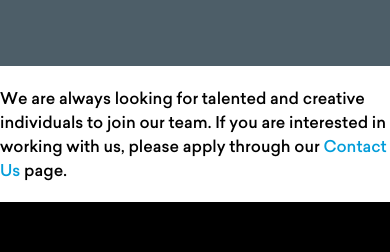
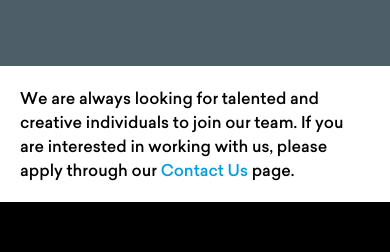
Before and after one commit to antorntech/mjrawfusion, a React (Vite) app: page /career in a window 390 px wide. Shown: the part 193-445 px from the top of the page. Built offline with nearby package versions, Linux system fonts and the light colour scheme.

Commit message:
add some change on career page

```diff
--- a/src/pages/Career.jsx
+++ b/src/pages/Career.jsx
@@ -6,8 +6,7 @@ const Career = () => {
   return (
     <>
       <PageHeader title="Career" />
-
-      <div className="py-[20px] md:py-[80px] lg:py-[100px]">
+      <div className="px-5 md:px-0 py-[20px] md:py-[80px] lg:py-[100px]">
         <div className="max-w-screen-xl mx-auto">
           <p className="text-md lg:text-lg">
             We are always looking for talented and creative individuals to join
```
